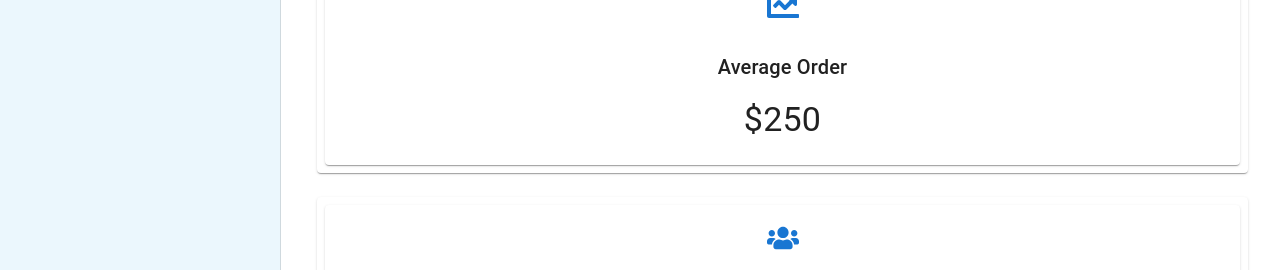
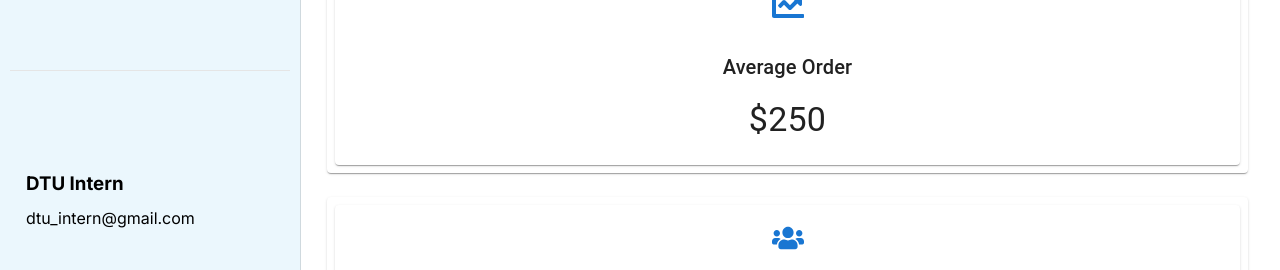
Before and after one commit to dtvn-training/2024-DN-JAVA-ABADashboard-REACT, a React (Vite) app: page /dashboard in a window 1280 px wide. Shown: the part 530-800 px from the top of the page. Built offline with nearby package versions, Linux system fonts and the light colour scheme.

Commit message:
finish sidebar

```diff
--- a/src/layouts/index.tsx
+++ b/src/layouts/index.tsx
@@ -10,7 +10,7 @@ type PropsStyles = {
 export const ABADashboardLayout = (props: PropsStyles) => {
   return (
     <>
-      <Box sx={{ marginLeft: "285px"}}>
+      <Box sx={{ marginLeft: "295px"}}>
         <Drawer
           variant="permanent"
           sx={{
@@ -19,6 +19,11 @@ export const ABADashboardLayout = (props: PropsStyles) => {
               boxSizing: "border-box",
               backgroundColor: "#EBF7FD",
               color: "white",
+              display: "flex",
+              flexDirection: "column",
+              justifyContent: "space-between",
+              height: "100vh",
+              padding: "0 10px",
             },
           }}
         >
--- a/src/layouts/sidebar/sidebar.module.scss
+++ b/src/layouts/sidebar/sidebar.module.scss
@@ -34,3 +34,18 @@
         }
     }
 }
+
+.footer{
+    border-top: 1px solid #E5E5E5;
+    text-align: start;
+    height: 200px;
+    display: flex;
+    flex-direction: column;
+    justify-content: flex-end;
+    padding-bottom: 2rem;
+    &>h3,
+    &>p{
+        color: #000000;
+        margin: 0 0 0.5rem 1rem;
+    }
+}
--- a/src/layouts/sidebar/sidebar.tsx
+++ b/src/layouts/sidebar/sidebar.tsx
@@ -1,37 +1,55 @@
-import { useState } from "react";
-import { Box, List,  ListItemIcon, ListItemText } from "@mui/material";
-import {FaTachometerAlt, FaCog, FaChartBar } from "react-icons/fa";
+import React, { useState } from "react";
+import { Box, List, ListItemIcon, ListItemText } from "@mui/material";
+import { FaTachometerAlt, FaCog, FaChartBar } from "react-icons/fa";
 import Logo from "../../assets/logo.png";
 import classNames from "classnames/bind";
 import styled from "./sidebar.module.scss";
-
 
 const cx = classNames.bind(styled);
 
 const SideBar = () => {
   const [selectedView, setSelectedView] = useState("dashboard");
-  const handleViewChange = (view:string) => {
+  const handleViewChange = (view: string) => {
     setSelectedView(view);
   };
   return (
+    <React.Fragment>
       <Box className={cx("container")} sx={{ overflow: "auto", mt: 8 }}>
         <div className={cx("logo")}>
           <img src={Logo} alt="ABA Logo" />
         </div>
         <List className={cx("list-item")}>
-            <button className={cx("item", `${(selectedView === "dashboard")&&"selected"}`)} onClick={() => handleViewChange("dashboard")}>
+          <button
+            className={cx(
+              "item",
+              `${selectedView === "dashboard" && "selected"}`
+            )}
+            onClick={() => handleViewChange("dashboard")}
+          >
             <ListItemIcon className={cx("icon")}>
               <FaTachometerAlt />
             </ListItemIcon>
             <ListItemText className={cx("text")} primary="Dashboard View" />
           </button>
-            <button className={cx("item", `${(selectedView === "gtm-view")&&"selected"}`)} onClick={() => handleViewChange("gtm-view")} >
+          <button
+            className={cx(
+              "item",
+              `${selectedView === "gtm-view" && "selected"}`
+            )}
+            onClick={() => handleViewChange("gtm-view")}
+          >
             <ListItemIcon className={cx("icon")}>
               <FaChartBar />
             </ListItemIcon>
             <ListItemText className={cx("text")} primary="GTM View" />
           </button>
-            <button className={cx("item", `${(selectedView === "gtm-config")&&"selected"}`)} onClick={() => handleViewChange("gtm-config")} >
+          <button
+            className={cx(
+              "item",
+              `${selectedView === "gtm-config" && "selected"}`
+            )}
+            onClick={() => handleViewChange("gtm-config")}
+          >
             <ListItemIcon className={cx("icon")}>
               <FaCog />
             </ListItemIcon>
@@ -39,6 +57,11 @@ const SideBar = () => {
           </button>
         </List>
       </Box>
+      <footer className={cx("footer")}>
+        <h3>DTU Intern</h3>
+        <p>dtu_intern@gmail.com</p>
+      </footer>
+    </React.Fragment>
   );
 };
 
```
Lines whose indentation alone changed are shown as unchanged.
